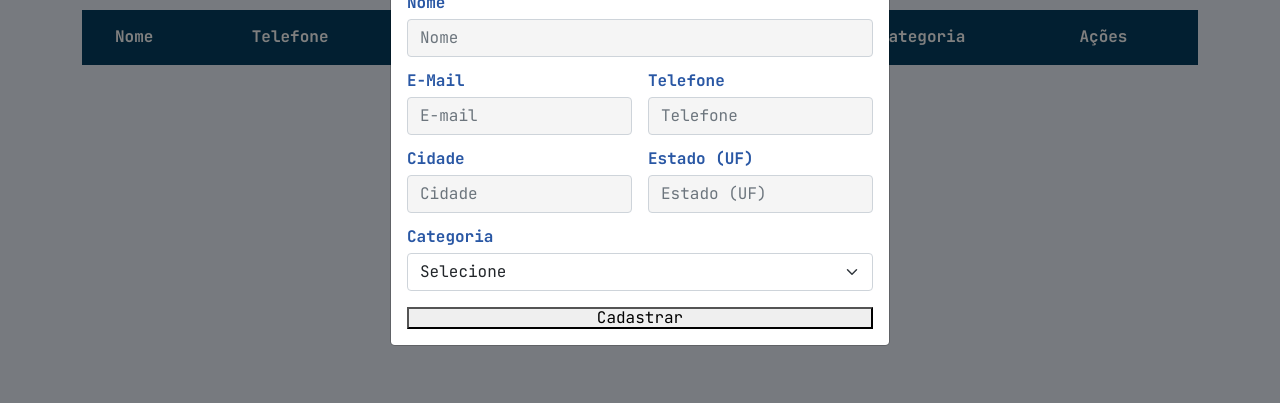
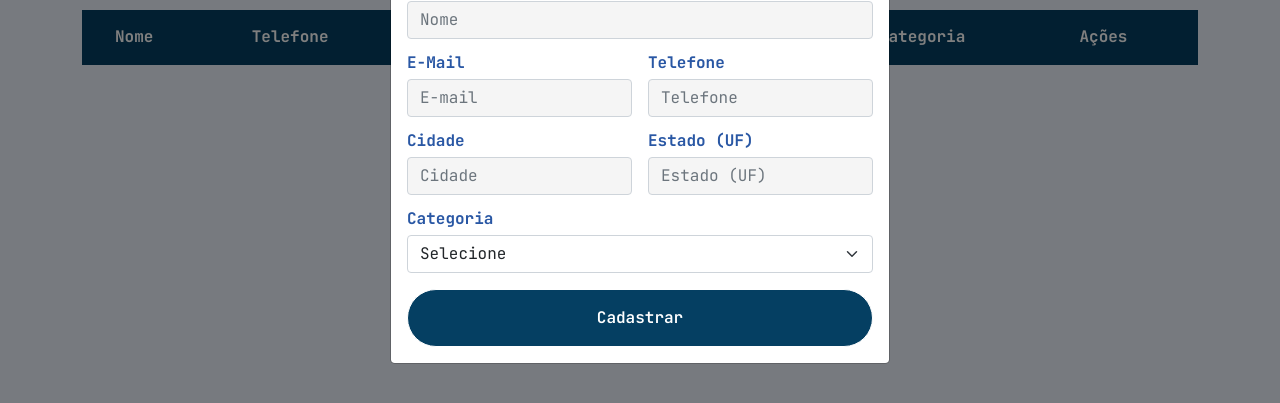
Before and after one commit to msilvalucas/agenda-de-contatos, a plain HTML site: page index.html in a window 1280 px wide. Both pictures are taken after a click on the button "Novo contato". Shown: the part 289-692 px from the top of the page. Drawn offline with nearby package versions, Linux system fonts and the light colour scheme; no server answers.

Commit message:
fix: corrige erro no estilo do btn cadastrar

```diff
--- a/css/styles.css
+++ b/css/styles.css
@@ -35,17 +35,17 @@
   justify-content: flex-end;
 }
 
-.box-btn-cadastrar .btn-cadastrar {
-  padding: 16px 20px;
-  border-radius: 100px;
-  border: 1px solid #fff;
-  background-color: #053f62;
-  color: #fff;
-  text-align: center;
-  font-size: 16px;
-  font-style: normal;
-  font-weight: 600;
-  line-height: 24px;
+.btn-cadastrar {
+  padding: 16px 20px !important;
+  border-radius: 100px !important;
+  border: 1px solid #fff !important;
+  background-color: #053f62 !important;
+  color: #fff !important;
+  text-align: center !important;
+  font-size: 16px !important;
+  font-style: normal !important;
+  font-weight: 600 !important;
+  line-height: 24px !important;
 }
 
 .box-btn-cadastrar .btn-cadastrar:hover {
```
